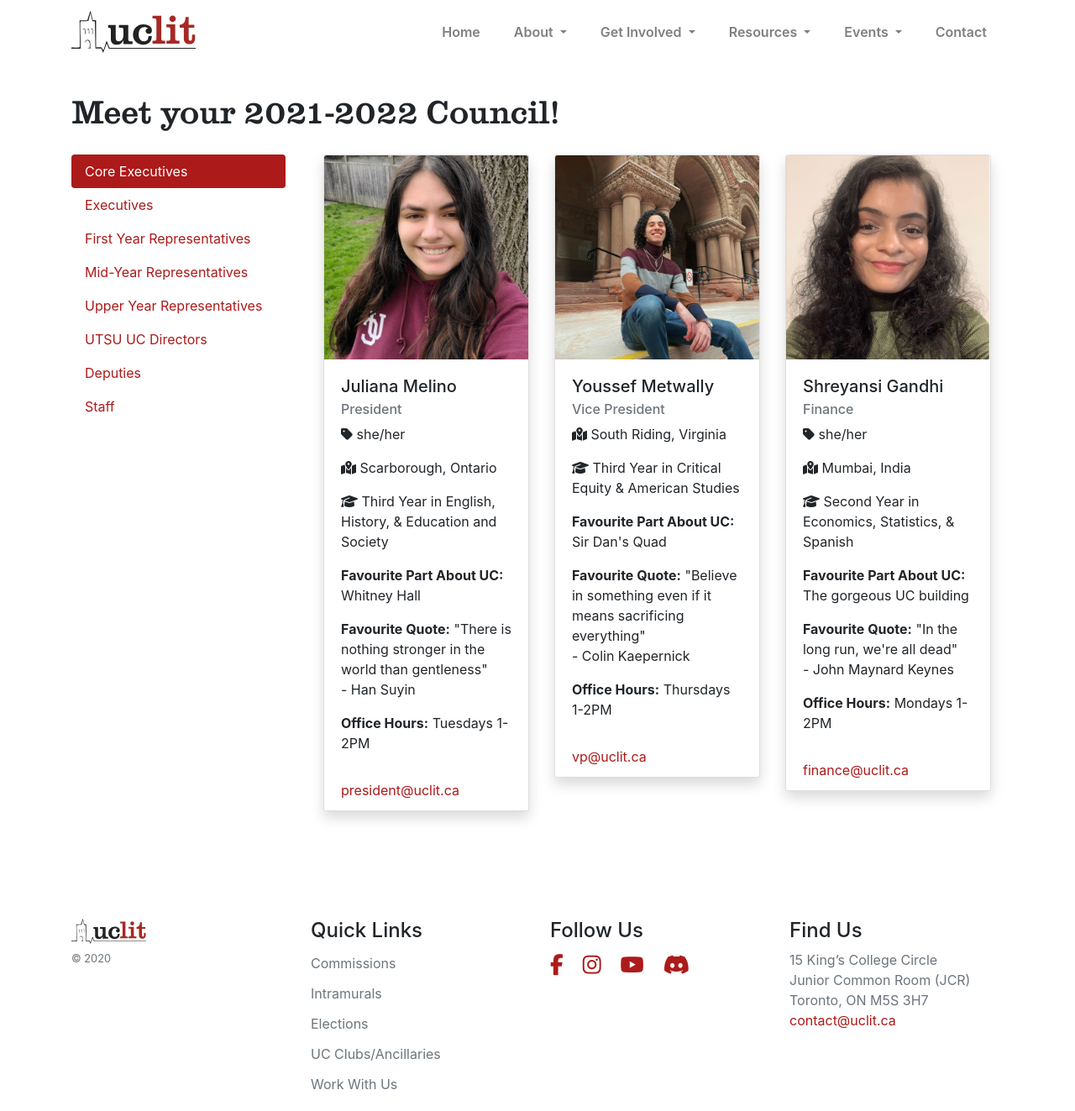
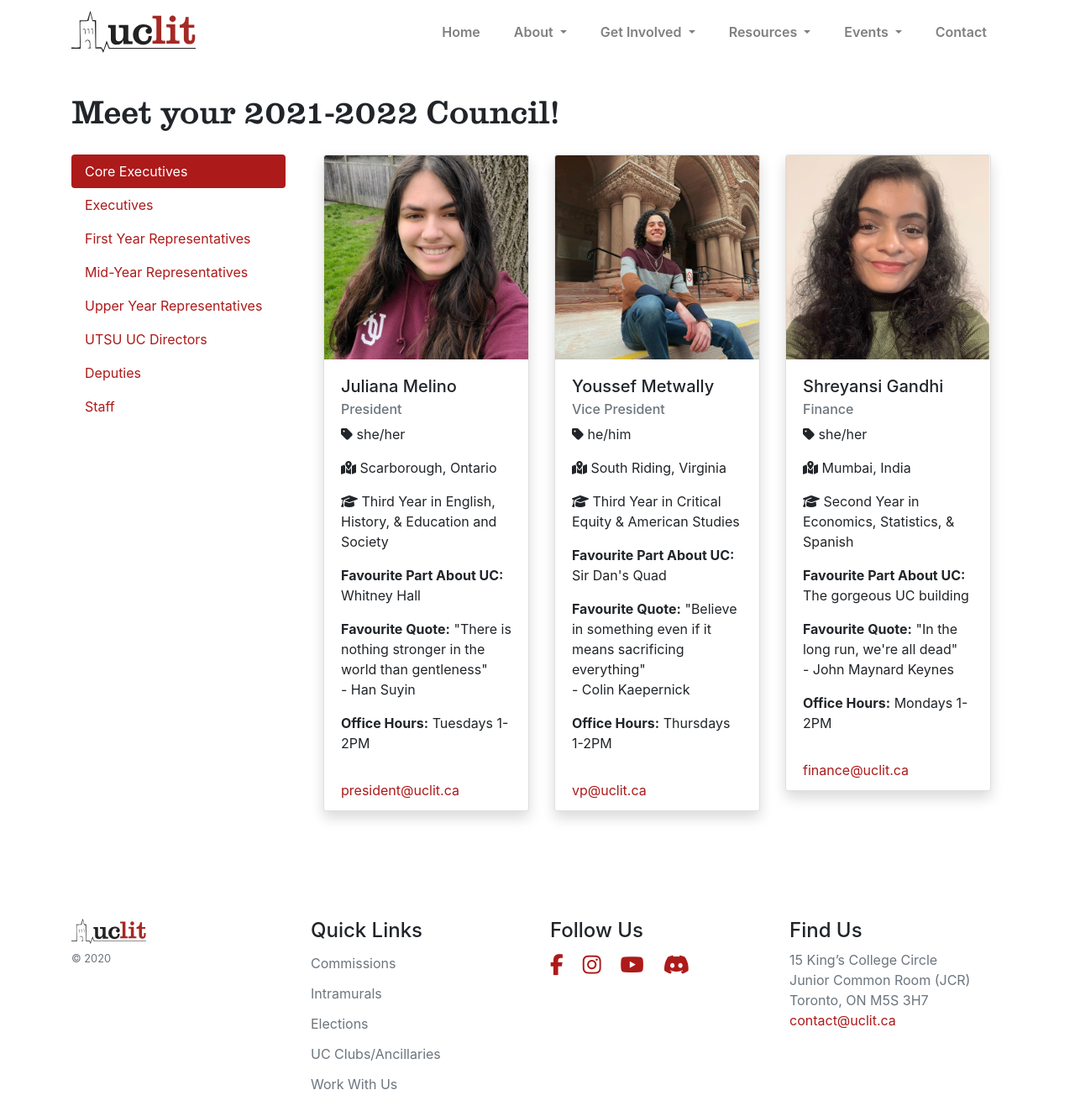
Before and after one commit to uclit-webmaster/uclit-site, a Jekyll site: the page built from about/council.html, in a window 1280 px wide and 1323 px high. Shown: the whole window at 84% size. Built offline with Jekyll 4.4.1, drawn with Linux system fonts in a browser that asks for light colours; nearby versions of some CDN libraries.

Commit message:
Update council.yml

```diff
--- a/_data/council.yml
+++ b/_data/council.yml
@@ -37,6 +37,7 @@
        "There is nothing stronger in the world than gentleness"
        - Han Suyin
   - name: Youssef Metwally
+    pronouns: he/him
     image: assets/images/headshots/youssef.jpg
     role: Vice President
     from: South Riding, Virginia
```
